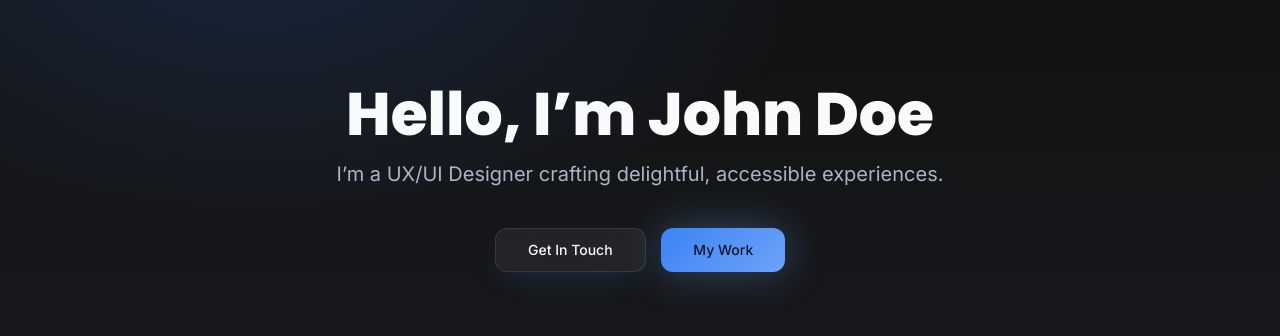
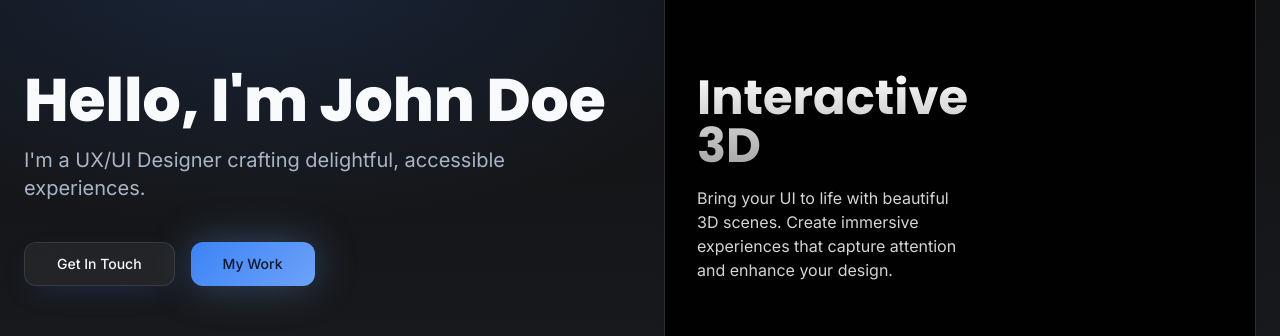
Before and after one commit to AdityaK404/dark-gleam-portfolio, a React (Vite) app: page / in a window 1280 px wide. Shown: the part 283-619 px from the top of the page. Built offline with nearby package versions, Linux system fonts and the light colour scheme.

Commit message:
Align hero text and add Spline
Align hero section text to the left and integrate the Spline component into the hero section.

```diff
--- a/src/pages/Index.tsx
+++ b/src/pages/Index.tsx
@@ -27,9 +27,6 @@ const Index = () => {
 
       <main>
         <Hero />
-        <section className="container mx-auto px-6 py-16">
-          <SplineSceneBasic />
-        </section>
         <About />
         <Projects />
         <Experience />
--- a/src/sections/Hero.tsx
+++ b/src/sections/Hero.tsx
@@ -1,19 +1,23 @@
 import { Button } from "@/components/ui/button";
+import { SplineSceneBasic } from "@/components/ui/demo";
 
 const Hero = () => {
   return (
     <section id="hero" className="relative overflow-hidden">
       <div className="absolute inset-0 hero-animated-bg" aria-hidden />
-      <div className="relative z-10 container mx-auto px-6 min-h-screen flex flex-col items-center justify-center text-center">
-        <header className="max-w-3xl mx-auto">
+      <div className="relative z-10 container mx-auto px-6 min-h-screen flex items-center">
+        <div className="grid grid-cols-1 lg:grid-cols-2 gap-12 items-center w-full">
+          {/* Left content */}
+          <div className="text-left">
+            <header className="max-w-2xl">
               <h1 className="font-heading text-4xl sm:text-5xl md:text-6xl font-extrabold leading-tight animate-fade-in">
-            Hello, I’m John Doe
+                Hello, I'm John Doe
               </h1>
               <p className="mt-4 text-lg sm:text-xl text-muted-foreground animate-fade-in">
-            I’m a UX/UI Designer crafting delightful, accessible experiences.
+                I'm a UX/UI Designer crafting delightful, accessible experiences.
               </p>
             </header>
-        <div className="mt-10 flex items-center justify-center gap-4 animate-enter">
+            <div className="mt-10 flex items-center gap-4 animate-enter">
               <Button asChild variant="glass" size="lg">
                 <a href="#contact" aria-label="Go to contact section">Get In Touch</a>
               </Button>
@@ -22,6 +26,13 @@ const Hero = () => {
               </Button>
             </div>
           </div>
+
+          {/* Right content - Spline Scene */}
+          <div className="hidden lg:block">
+            <SplineSceneBasic />
+          </div>
+        </div>
+      </div>
     </section>
   );
 };
```
Lines whose indentation alone changed are shown as unchanged.
